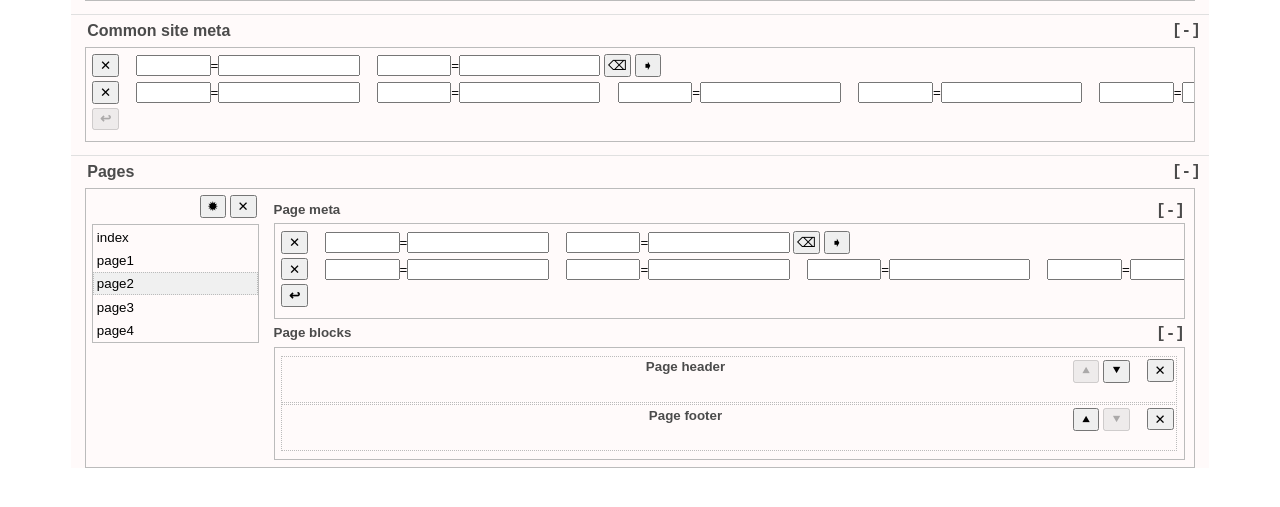
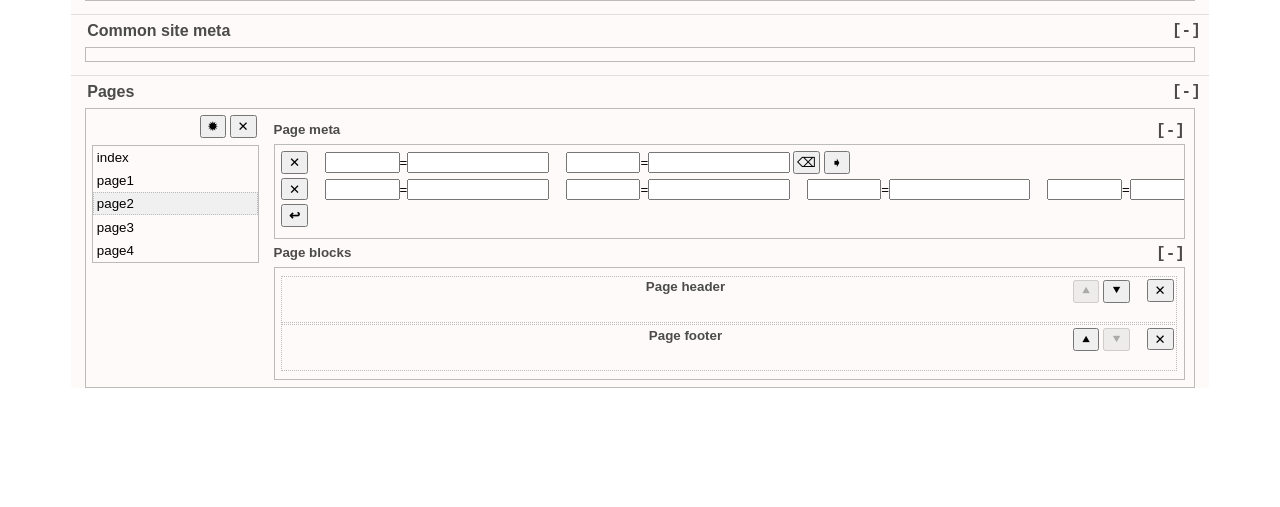
Before and after one commit to alekho77/websimanticos-ru, a PHP site: page /cms/test_site_cms_form.html in a window 1280 px wide. Shown: the part 107-614 px from the top of the page. Run offline with PHP 8.4, Linux system fonts and the light colour scheme.

Commit message:
sketches of CMS

```diff
--- a/site/cms/css/cms-theme.css
+++ b/site/cms/css/cms-theme.css
@@ -81,6 +81,13 @@
 .page-block:hover {
   background-color: var(--light-border-color);
 }
+.key {
+  width: 5em;
+  margin-left: 1em;
+}
+.value {
+  width: 10em;
+}
 img.site-icon {
   display: inline-block;
   vertical-align: middle;
--- a/site/cms/js/cms.js
+++ b/site/cms/js/cms.js
@@ -8,3 +8,20 @@
     btn.innerHTML = '[+]';
   }
 }
+function createMeta(meta) {
+
+}
+function loadSiteData(data) {
+  console.info(data);
+
+  document.getElementById("newsite").style.display = data.site.new ? "inline-block" : "none";
+  document.getElementById("siteicon-input").value = data.site.icon ? data.site.icon.href : "";
+  document.getElementById("siteicon-img").src = data.site.icon ? data.site.icon.href : "";
+  var sitemeta = document.getElementById("chapter-site-meta");
+  var addmetabutton = sitemeta.lastChild.cloneNode(true);
+  sitemeta.innerHTML = "";
+  sitemeta.appendChild(addmetabutton.cloneNode(true));
+  for(var i = 0; i < data.site.meta.length; i++) {
+    console.info(data.site.meta[i]);
+  }
+}
--- a/site/cms/test_site_cms_form.html
+++ b/site/cms/test_site_cms_form.html
@@ -6,12 +6,23 @@
     <link rel="icon" href="images/cms.png" type="image/png" />
     <link rel="stylesheet" type="text/css" href="css/cms-theme.css" />
     <title>CMS for host localhost:3000</title>
-    <script src="js/cms.js" type="application/javascript" charset="UTF-8" defer="defer"></script>
-    <script>
+    <script src="js/cms.js" type="application/javascript" charset="UTF-8"></script>
+    <script defer="defer">
       var sitename = "localhost";
+      function initPage() {
+        loadSiteData({
+          site:{
+            new: true,
+            meta: [
+              {id:1, values:[["",""], ["",""]]},
+              {id:2, values:[["",""], ["",""], ["",""], ["",""], ["",""], ["",""], ["",""], ["",""]]}
+            ]
+          }
+        });
+      }
     </script>
   </head>
-  <body>
+  <body onload="initPage()">
     <div class="root">
         <div style="width: 100%">
           <div class="chapter-header">
@@ -22,14 +33,14 @@
             <table>
               <tr style="height: 2em">
                 <td rowspan="2" style="width: 55px; text-align: center">
-                  <img src="" alt="no" class="site-icon" />
+                  <img id="siteicon-img" src="" alt="no" class="site-icon" />
                 </td>
                 <td style="width: 10em">
                   <span style="margin-left: 1em">Site name:</span>
                 </td>
                 <td style="width: auto">
-                  <input type="text" name="sitename" readonly="readonly" value="localhost" style="width: 10em" />
-                  <button type="button" class="simplebutton">&#10041;</button>
+                  <input type="text" readonly="readonly" class="value" value="localhost" />
+                  <button id="newsite" type="button" class="simplebutton">&#10041;</button>
                 </td>
               </tr>
               <tr style="height: 2em">
@@ -37,11 +48,11 @@
                   <span style="margin-left: 1em">Shortcut icon:</span>
                 </td>
                 <td style="width: auto">
-                  <input type="text" name="shortcut-icon" style="width: 20em" />
+                  <input id="siteicon-input" type="text" class="value" style="width: 20em" />
                   <button type="button" class="simplebutton">&#8230;</button>
                 </td>
               </tr>
-             </table>
+            </table>
           </div>
         </div>
         <div class="chapter-box">
@@ -52,21 +63,21 @@
           <div id="chapter-site-meta" class="chapter-body" style="overflow-x: auto">
             <div class="list-row">
               <button type="button" class="simplebutton">&#10005;</button>
-              <input type="text" name="key" style="width: 5em; margin-left: 1em" />=<input type="text" name="value" style="width: 10em" />
-              <input type="text" name="key" style="width: 5em; margin-left: 1em" />=<input type="text" name="value" style="width: 10em" />
+              <input type="text" class="key" />=<input type="text" class="value" />
+              <input type="text" class="key" />=<input type="text" class="value" />
               <button type="button" class="simplebutton">&#9003;</button>
               <button type="button" class="simplebutton last">&#10151;</button>
             </div>
             <div class="list-row">
               <button type="button" class="simplebutton">&#10005;</button>
-              <input type="text" name="key" style="width: 5em; margin-left: 1em" />=<input type="text" name="value" style="width: 10em" />
-              <input type="text" name="key" style="width: 5em; margin-left: 1em" />=<input type="text" name="value" style="width: 10em" />
-              <input type="text" name="key" style="width: 5em; margin-left: 1em" />=<input type="text" name="value" style="width: 10em" />
-              <input type="text" name="key" style="width: 5em; margin-left: 1em" />=<input type="text" name="value" style="width: 10em" />
-              <input type="text" name="key" style="width: 5em; margin-left: 1em" />=<input type="text" name="value" style="width: 10em" />
-              <input type="text" name="key" style="width: 5em; margin-left: 1em" />=<input type="text" name="value" style="width: 10em" />
-              <input type="text" name="key" style="width: 5em; margin-left: 1em" />=<input type="text" name="value" style="width: 10em" />
-              <input type="text" name="key" style="width: 5em; margin-left: 1em" />=<input type="text" name="value" style="width: 10em" />
+              <input type="text" class="key" />=<input type="text" class="value" />
+              <input type="text" class="key" />=<input type="text" class="value" />
+              <input type="text" class="key" />=<input type="text" class="value" />
+              <input type="text" class="key" />=<input type="text" class="value" />
+              <input type="text" class="key" />=<input type="text" class="value" />
+              <input type="text" class="key" />=<input type="text" class="value" />
+              <input type="text" class="key" />=<input type="text" class="value" />
+              <input type="text" class="key" />=<input type="text" class="value" />
               <button type="button" class="simplebutton">&#9003;</button>
               <button type="button" class="simplebutton last">&#10151;</button>
             </div>
@@ -105,21 +116,21 @@
                 <div id="chapter-page-meta" class="chapter-body" style="overflow-x: auto; margin-right: 0em">
                   <div class="list-row">
                     <button type="button" class="simplebutton">&#10005;</button>
-                    <input type="text" name="key" style="width: 5em; margin-left: 1em" />=<input type="text" name="value" style="width: 10em" />
-                    <input type="text" name="key" style="width: 5em; margin-left: 1em" />=<input type="text" name="value" style="width: 10em" />
+                    <input type="text" class="key" />=<input type="text" class="value" />
+                    <input type="text" class="key" />=<input type="text" class="value" />
                     <button type="button" class="simplebutton">&#9003;</button>
                     <button type="button" class="simplebutton last">&#10151;</button>
                   </div>
                   <div class="list-row">
                     <button type="button" class="simplebutton">&#10005;</button>
-                    <input type="text" name="key" style="width: 5em; margin-left: 1em" />=<input type="text" name="value" style="width: 10em" />
-                    <input type="text" name="key" style="width: 5em; margin-left: 1em" />=<input type="text" name="value" style="width: 10em" />
-                    <input type="text" name="key" style="width: 5em; margin-left: 1em" />=<input type="text" name="value" style="width: 10em" />
-                    <input type="text" name="key" style="width: 5em; margin-left: 1em" />=<input type="text" name="value" style="width: 10em" />
-                    <input type="text" name="key" style="width: 5em; margin-left: 1em" />=<input type="text" name="value" style="width: 10em" />
-                    <input type="text" name="key" style="width: 5em; margin-left: 1em" />=<input type="text" name="value" style="width: 10em" />
-                    <input type="text" name="key" style="width: 5em; margin-left: 1em" />=<input type="text" name="value" style="width: 10em" />
-                    <input type="text" name="key" style="width: 5em; margin-left: 1em" />=<input type="text" name="value" style="width: 10em" />
+                    <input type="text" class="key" />=<input type="text" class="value" />
+                    <input type="text" class="key" />=<input type="text" class="value" />
+                    <input type="text" class="key" />=<input type="text" class="value" />
+                    <input type="text" class="key" />=<input type="text" class="value" />
+                    <input type="text" class="key" />=<input type="text" class="value" />
+                    <input type="text" class="key" />=<input type="text" class="value" />
+                    <input type="text" class="key" />=<input type="text" class="value" />
+                    <input type="text" class="key" />=<input type="text" class="value" />
                     <button type="button" class="simplebutton">&#9003;</button>
                     <button type="button" class="simplebutton last">&#10151;</button>
                   </div>
```
Lines whose indentation alone changed are shown as unchanged.
